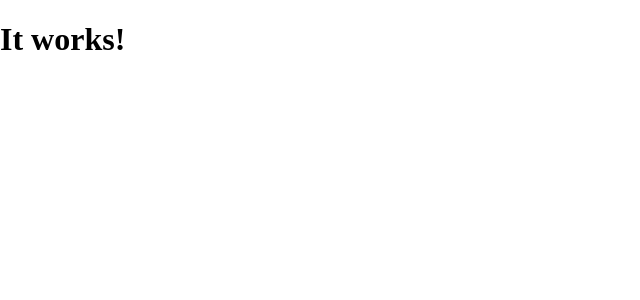
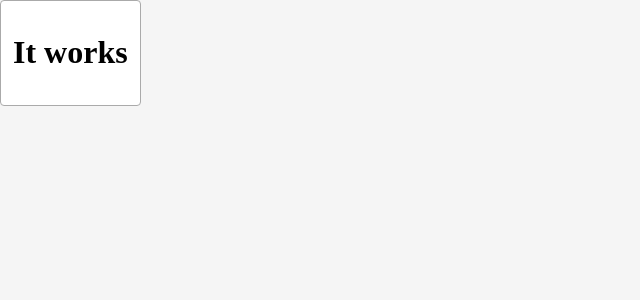
Before and after one commit to lxchurbakov/dnd, a React (Vite) app: page / in a window 1280 px wide. Shown: the top 300 px of the page, without its empty margins (0-640 px from the left). Built offline with nearby package versions, Linux system fonts and the light colour scheme.

Commit message:
Add support for the simplest drag and drop scenario

```diff
--- a/package.json
+++ b/package.json
@@ -7,7 +7,8 @@
         "parcel": "^2.8.0",
         "react": "^18.2.0",
         "react-dom": "^18.2.0",
-        "react-router-dom": "^6.4.3"
+        "react-router-dom": "^6.4.3",
+        "styled-components": "^6.0.2"
     },
     "devDependencies": {
         "@types/react": "^18.0.25",
--- a/src/page.tsx
+++ b/src/page.tsx
@@ -1,7 +1,81 @@
 import React from 'react';
+import styled from 'styled-components';
+
+const ZoneWrap = styled.div`
+    position: relative;
+    top: 0;
+    left: 0;
+    width: 100vw;
+    height: 100vh;
+    background: #f5f5f5;
+`;
+
+const Zone = ({ children }) => {
+    return (
+        <ZoneWrap>
+            {children}
+        </ZoneWrap>
+    );
+};
+
+const DragWrap = styled.div`
+    background: #ffffff;
+    padding: 12px;
+    border-radius: 4px;
+    border: 1px solid #aaa;
+    width: auto;
+    position: absolute;
+    cursor: move;
+    user-select: none;
+`;
+
+const Drag = ({ children }) => {
+    const mouseRef = React.useRef(null);
+    const nodeRef = React.useRef(null);
+
+    const handleMouseDown = React.useCallback((e) => {
+        const { clientX: x, clientY: y } = e;
+
+        mouseRef.current = { x, y };
+    }, []);
+
+    const handleMouseUp = React.useCallback(() => {
+        mouseRef.current = null;
+    }, []);
+
+    const handleMouseMove = React.useCallback((e) => {
+        if (mouseRef.current !== null) {
+            const { clientX: x, clientY: y } = e;
+            const rect = nodeRef.current.getBoundingClientRect();
+
+            const left = rect.left + (x - mouseRef.current.x);
+            const top = rect.top + (y - mouseRef.current.y);
+
+            nodeRef.current.style.left = left + 'px';
+            nodeRef.current.style.top = top + 'px';
+
+            mouseRef.current = { x, y };
+        }
+    }, []);
+
+    React.useEffect(() => {
+        window.addEventListener('mousemove', handleMouseMove);
+        return () => window.removeEventListener('mousemove', handleMouseMove);
+    }, [handleMouseMove]);
+
+    return (
+        <DragWrap ref={nodeRef} onMouseDown={handleMouseDown} onMouseUp={handleMouseUp}>
+            {children}
+        </DragWrap>
+    );
+};
 
 export default () => {
     return (
-        <h1>It works!</h1>
+        <Zone>
+            <Drag>
+                <h1>It works</h1>
+            </Drag>
+        </Zone>
     );
 };
```
Also changed, not shown: 1 other file (tests, documents, lock files or other folders).
